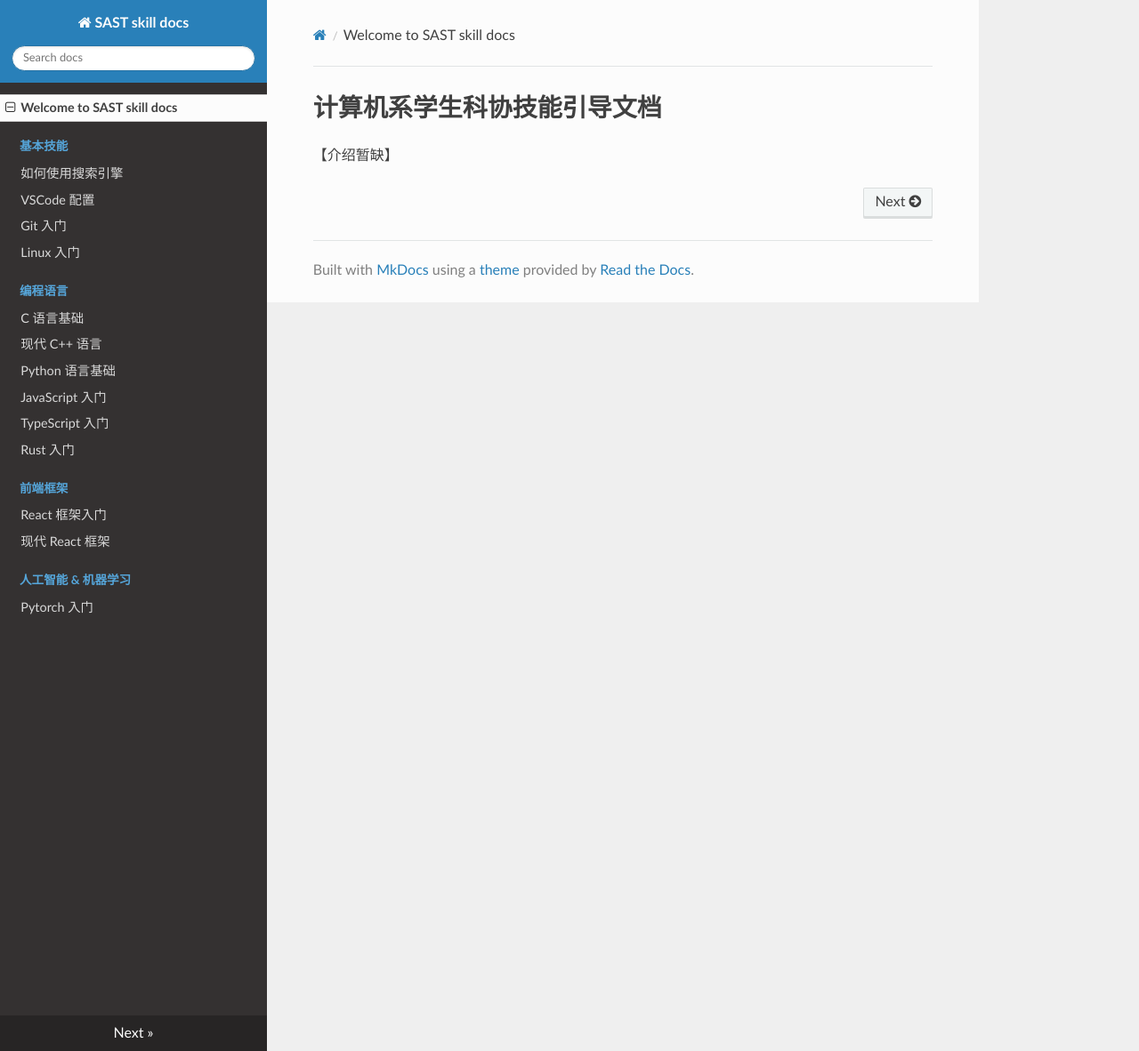
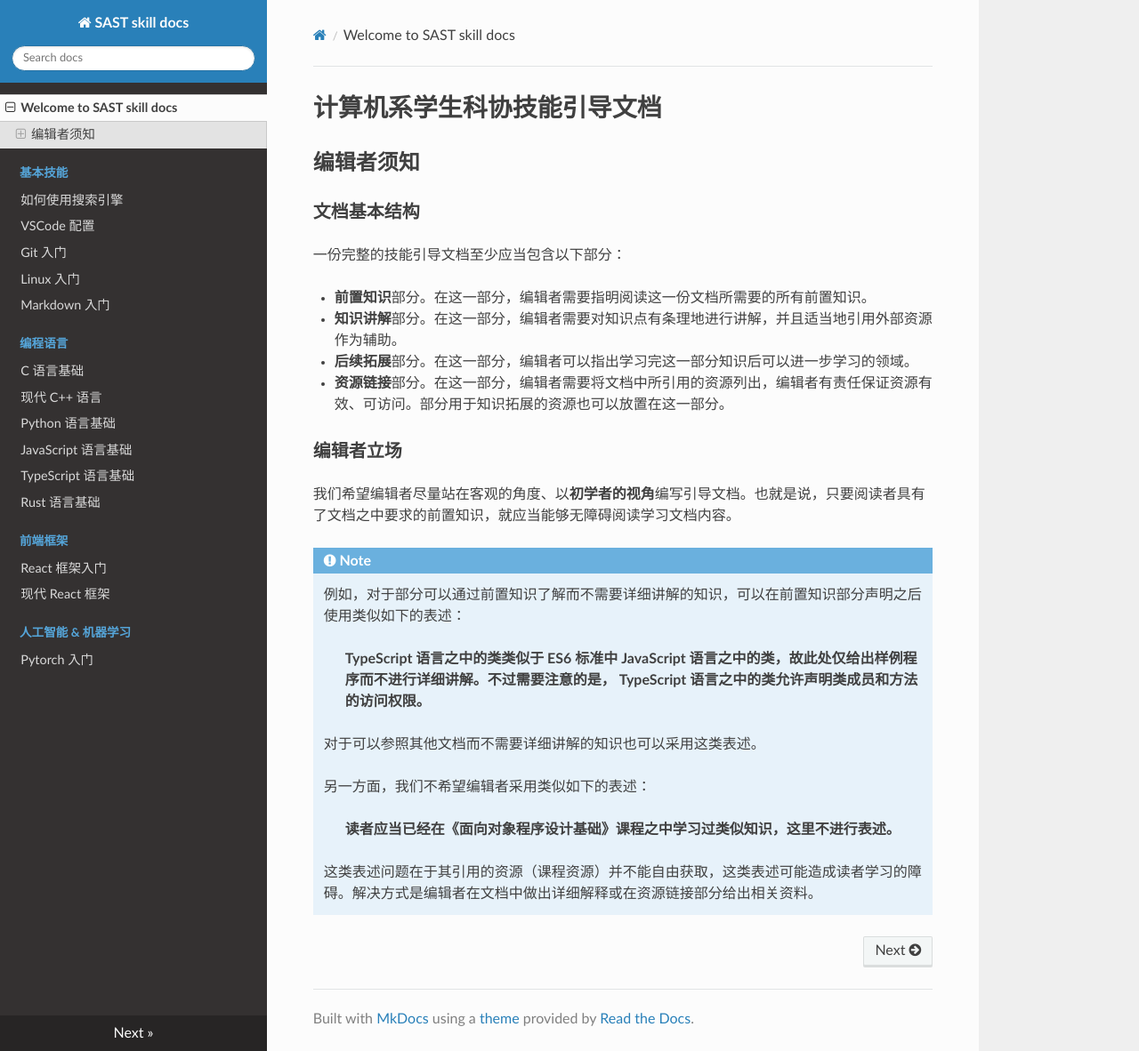
Before and after one commit to SAST-skill-docers/sast-skill-docs, an MkDocs documentation site: the page built from docs/index.md, in a window 1280 px wide and 1182 px high. Shown: the whole window at 89% size. Built offline with MkDocs 1.6.1, drawn with Linux system fonts in a browser that asks for light colours; nearby versions of some CDN libraries.

Commit message:
Index update

```diff
--- a/docs/index.md
+++ b/docs/index.md
@@ -1,3 +1,32 @@
 # 计算机系学生科协技能引导文档
 
-【介绍暂缺】
+## 编辑者须知
+
+### 文档基本结构
+
+一份完整的技能引导文档至少应当包含以下部分：
+
+- **前置知识**部分。在这一部分，编辑者需要指明阅读这一份文档所需要的所有前置知识。
+
+- **知识讲解**部分。在这一部分，编辑者需要对知识点有条理地进行讲解，并且适当地引用外部资源作为辅助。
+
+- **后续拓展**部分。在这一部分，编辑者可以指出学习完这一部分知识后可以进一步学习的领域。
+
+- **资源链接**部分。在这一部分，编辑者需要将文档中所引用的资源列出，编辑者有责任保证资源有效、可访问。部分用于知识拓展的资源也可以放置在这一部分。
+
+### 编辑者立场
+
+我们希望编辑者尽量站在客观的角度、以**初学者的视角**编写引导文档。也就是说，只要阅读者具有了文档之中要求的前置知识，就应当能够无障碍阅读学习文档内容。
+
+!!! note
+    例如，对于部分可以通过前置知识了解而不需要详细讲解的知识，可以在前置知识部分声明之后使用类似如下的表述：
+
+    > **TypeScript 语言之中的类类似于 ES6 标准中 JavaScript 语言之中的类，故此处仅给出样例程序而不进行详细讲解。不过需要注意的是， TypeScript 语言之中的类允许声明类成员和方法的访问权限。**
+
+    对于可以参照其他文档而不需要详细讲解的知识也可以采用这类表述。
+
+    另一方面，我们不希望编辑者采用类似如下的表述：
+
+    > **读者应当已经在《面向对象程序设计基础》课程之中学习过类似知识，这里不进行表述。**
+
+    这类表述问题在于其引用的资源（课程资源）并不能自由获取，这类表述可能造成读者学习的障碍。解决方式是编辑者在文档中做出详细解释或在资源链接部分给出相关资料。
--- a/mkdocs.yml
+++ b/mkdocs.yml
@@ -10,15 +10,19 @@ nav:
     - VSCode 配置: basic/vscode.md
     - Git 入门: basic/git.md
     - Linux 入门: basic/linux.md
+    - Markdown 入门: basic/md.md
   - 编程语言:
     - C 语言基础: languages/c-basic.md
     - 现代 C++ 语言: languages/modern-cpp.md
     - Python 语言基础: languages/python.md
-    - JavaScript 入门: languages/javascript.md
-    - TypeScript 入门: languages/typescript.md
-    - Rust 入门: languages/rust.md
+    - JavaScript 语言基础: languages/javascript.md
+    - TypeScript 语言基础: languages/typescript.md
+    - Rust 语言基础: languages/rust.md
   - 前端框架:
     - React 框架入门: frontend/react-easy.md
     - 现代 React 框架: frontend/react-more.md
   - 人工智能 & 机器学习:
     - Pytorch 入门: ai-ml/pytorch.md
+
+markdown_extensions:
+  - admonition
```
Also changed, not shown: docs/basic/md.md (added).
